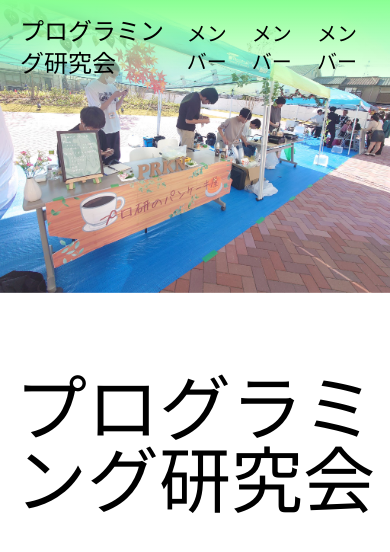
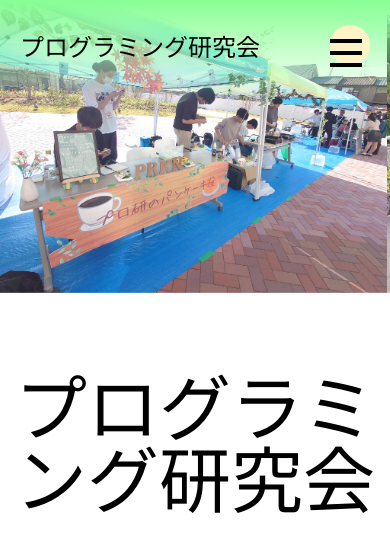
Before and after one commit to Programing-Study-Society/Home-Page, a Next.js app: page / in a window 390 px wide. Shown: the top 552 px of the page. Built offline with nearby package versions, Linux system fonts and the light colour scheme.

Commit message:
fade-animationをファイル分け・ハンバーガーメニュー作成途中

```diff
--- /dev/null
+++ b/app/common/header/hamburger-menu/hamburger-menu.tsx
@@ -0,0 +1,26 @@
+"use client";
+
+import {useState} from "react"
+
+type props = {
+	//children: React.ReactNode,
+	className: string
+}
+
+export default function HamburgerMenu({
+	//children,
+	className
+}:props) {
+
+	const [toggle, setToggle] = useState<boolean>(false)
+
+	return (
+		<div className={"hamburger-menu " + className}>
+			<button type="button" className="hamburger-icon w-10 h-10 rounded-full bg-amber-100 " onClick={() => {setToggle(!toggle);console.log(toggle)}}>
+				<span className="hamburger-bar relative block h-1 w-8 top-0 bg-black"></span>
+				<span className="hamburger-bar relative block h-1 w-8 top-2 bg-black"></span>
+				<span className="hamburger-bar relative block h-1 w-8 top-4 bg-black"></span>
+			</button>
+		</div>
+	)
+}
--- a/app/common/header.tsx
+++ b/app/common/header/header.tsx
@@ -1,16 +1,19 @@
 import Link from "next/link"
+
+import HamburgerMenu from "./hamburger-menu/hamburger-menu"
 
 export default function Header() {
 	return (
-		<header className="top-0 w-full h-24 flex items-center p-5 fixed z-50">
+		<header className="top-0 w-full h-24 flex items-center p-5 fixed z-50 justify-between">
 			<div className="circle-name">
 				<Link href="/" className="text-2xl font-mono">プログラミング研究会</Link>
 			</div>
-			<ul className="header-menu flex gap-3">
+			<ul className="hidden md:flex header-menu gap-3 duration-[1s]">
 				<li><Link href="/member" className=" text-xl">メンバー</Link></li>
 				<li><Link href="/member" className=" text-xl">メンバー</Link></li>
 				<li><Link href="/member" className=" text-xl">メンバー</Link></li>
 			</ul>
+			<HamburgerMenu className="block md:hidden"/>
 		</header>
 	)
 }
--- a/app/layout.tsx
+++ b/app/layout.tsx
@@ -1,7 +1,7 @@
 import type { Metadata } from 'next'
 import { Inter } from 'next/font/google'
 import './globals.css'
-import Header from './common/header'
+import Header from './common/header/header'
 
 const inter = Inter({ subsets: ['latin'] })
 
```
Also changed, not shown: app/common/fade-animation/fade-animation.css (renamed from app/common/fade-animation.css), app/common/fade-animation/fade-animation.tsx (renamed from app/common/fade-animation.tsx).
